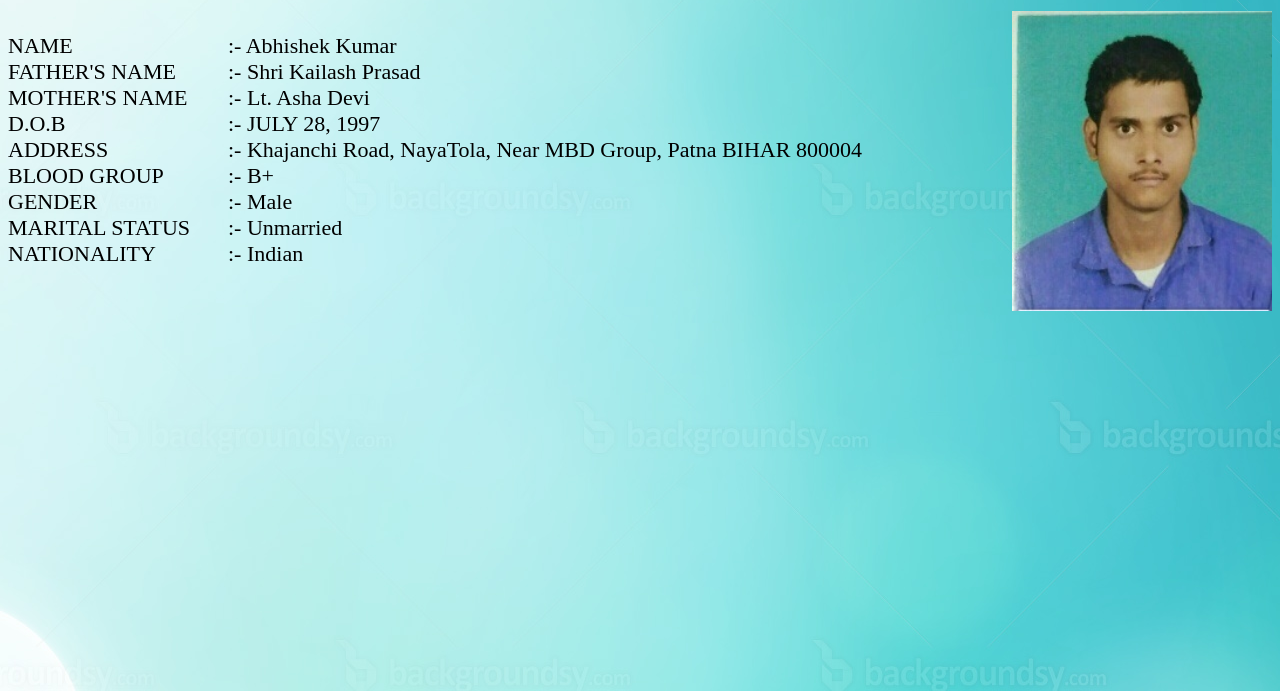
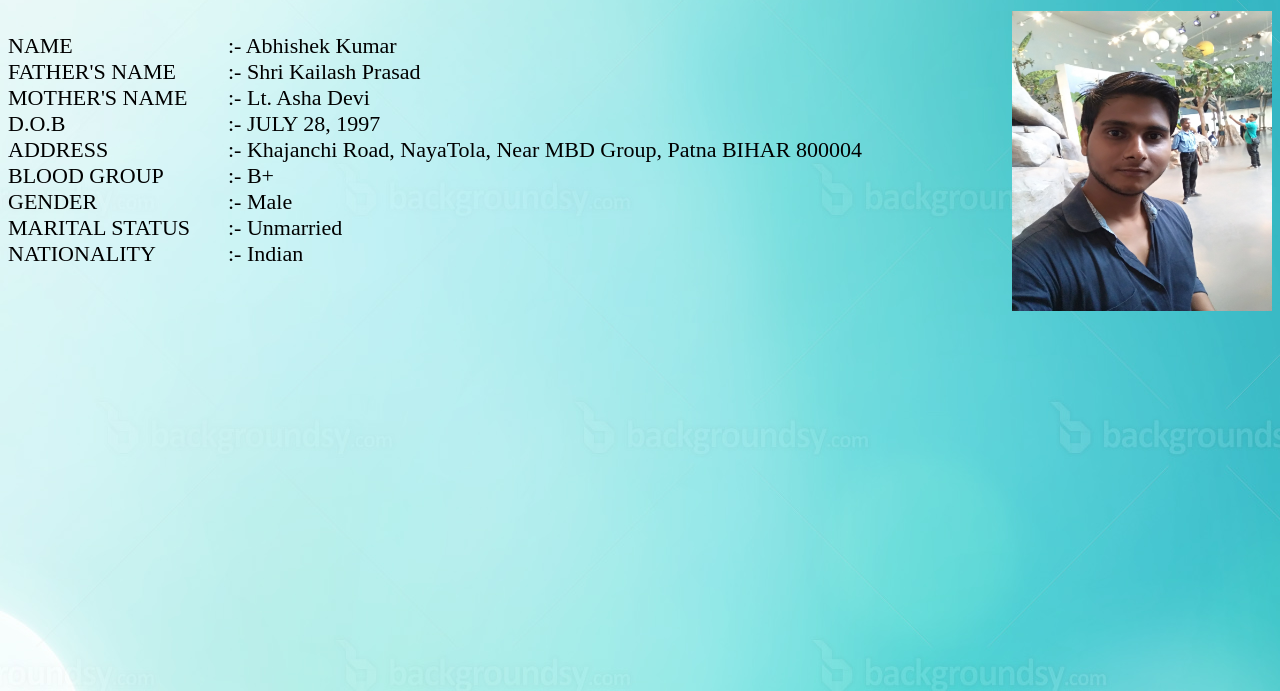
Before and after one commit to tempweb/tempweb.github.io, a plain HTML site: page index.html in a window 1280 px wide. Shown: the part 109-800 px from the top of the page. Drawn offline with Linux system fonts and the light colour scheme.

Commit message:
dp changed

```diff
--- a/index.html
+++ b/index.html
@@ -28,7 +28,7 @@
 	<li><a href="contact.html">Contact Us</a></li>
 </ul><br><br><br>
 
-<img src="profilepic.jpg" alt="Profile Pic" id="profile">
+<img src="pic1.jpg" alt="Profile Pic" id="profile">
 <pre>
 NAME 				:- Abhishek Kumar
 FATHER'S NAME 	:- Shri Kailash Prasad
```
